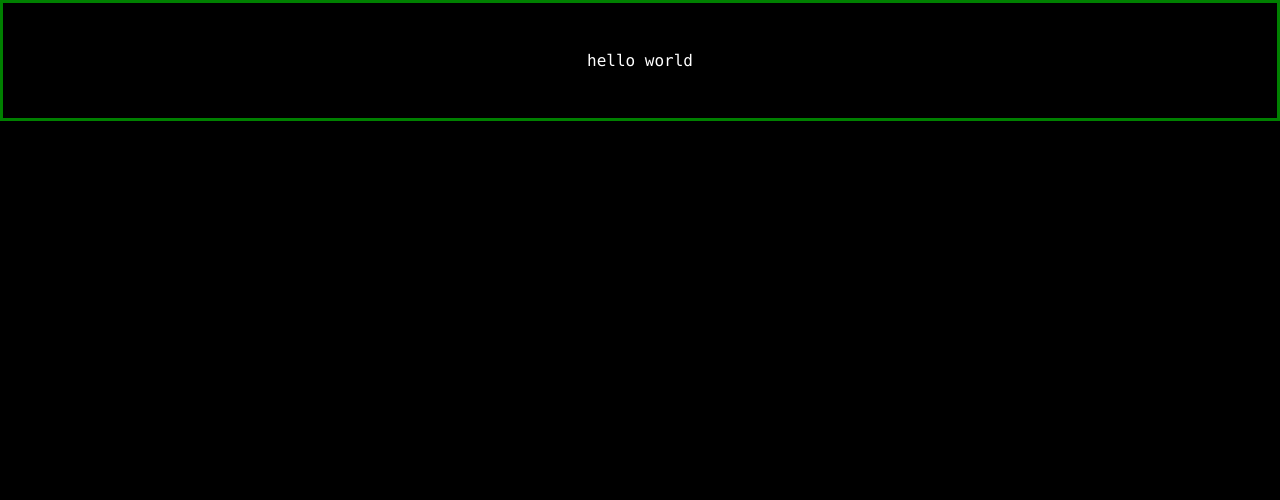
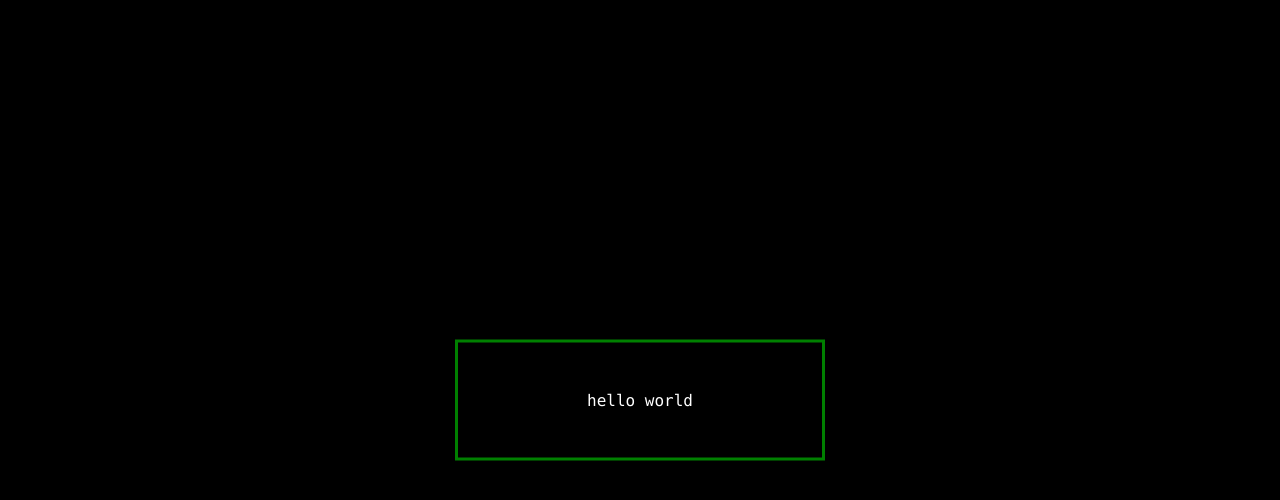
Before and after one commit to tcjcodes/beatx, a Gatsby site: page / in a window 1280 px wide. Built offline with nearby package versions, Linux system fonts and the light colour scheme; Gatsby itself is replaced by a stand-in of ours.

Commit message:
style: center div

```diff
--- a/src/pages/index.js
+++ b/src/pages/index.js
@@ -3,36 +3,24 @@ import Layout from "../components/layout";
 
 const IndexPage = () => {
   return (<Layout>
-    <div className="container" style={{
-      height: '200px',
-      position: 'relative',
-      // border: '1px solid grey'
-    }}>
+    <div className="container">
       <div className="player"
            style={{
-
-             display: 'flex',
-             justifyContent: 'center',
-             alignItems: 'center',
-             // height: '200px',
+             position: 'absolute',
+             top: '50%',
+             left: '50%',
+             transform: 'translate(-50%, -50%)',
              border: '3px solid green',
              padding: '2em',
              textAlign: 'center',
+             width: '300px',
            }}>
         <p>hello world</p>
       </div>
     </div>
-    {/*<div style={{
-      margin: 'auto',
-      width: '50%',
-      border: '2px solid white',
-      padding: '2em',
-      textAlign: 'center'
-    }}>hello world
-    </div>*/}
   </Layout>)
 }
 
 export default IndexPage
 
-export const Head = () => <title>Home Page</title>
+export const Head = () => <title>beatx</title>
```
